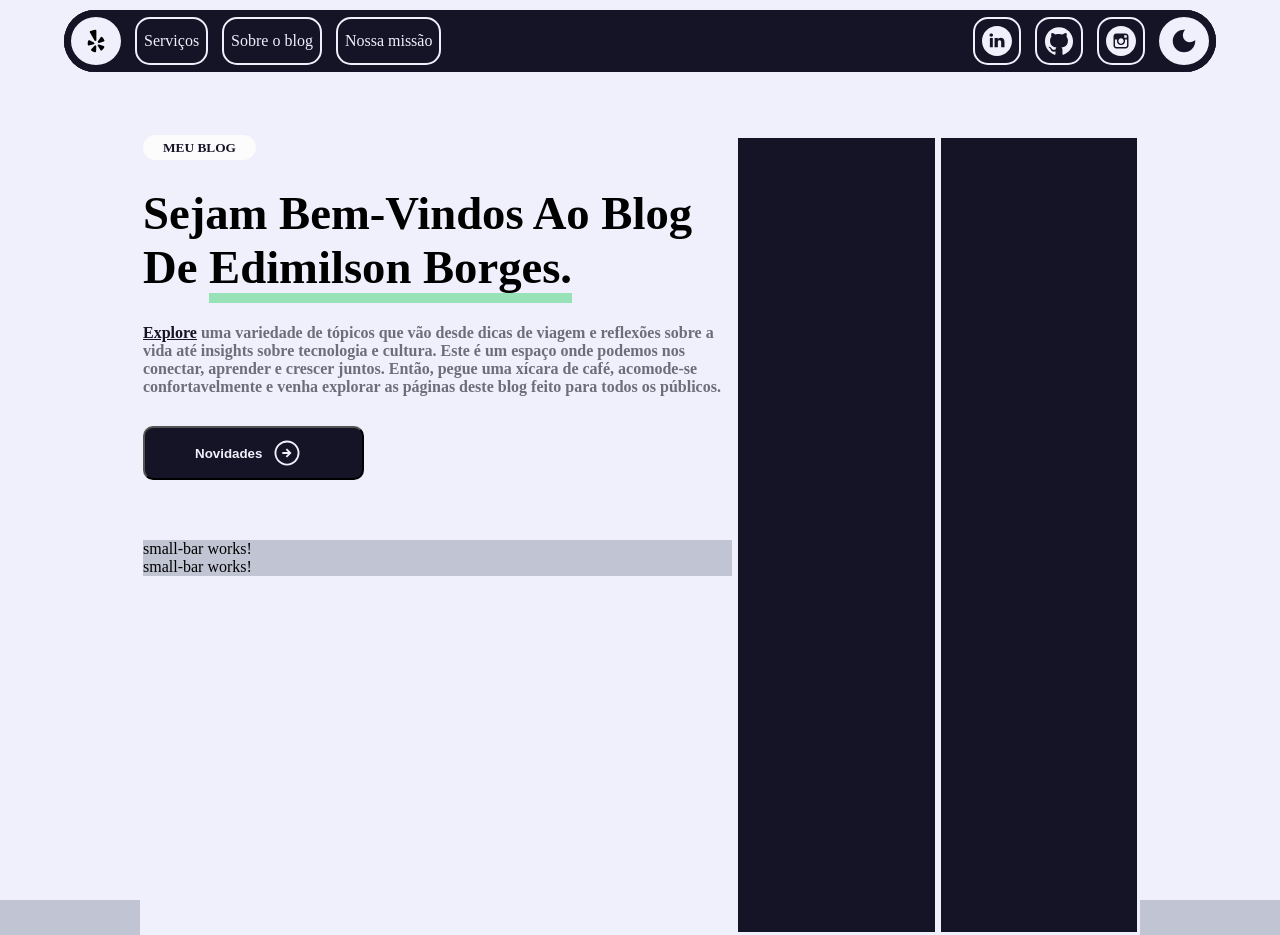
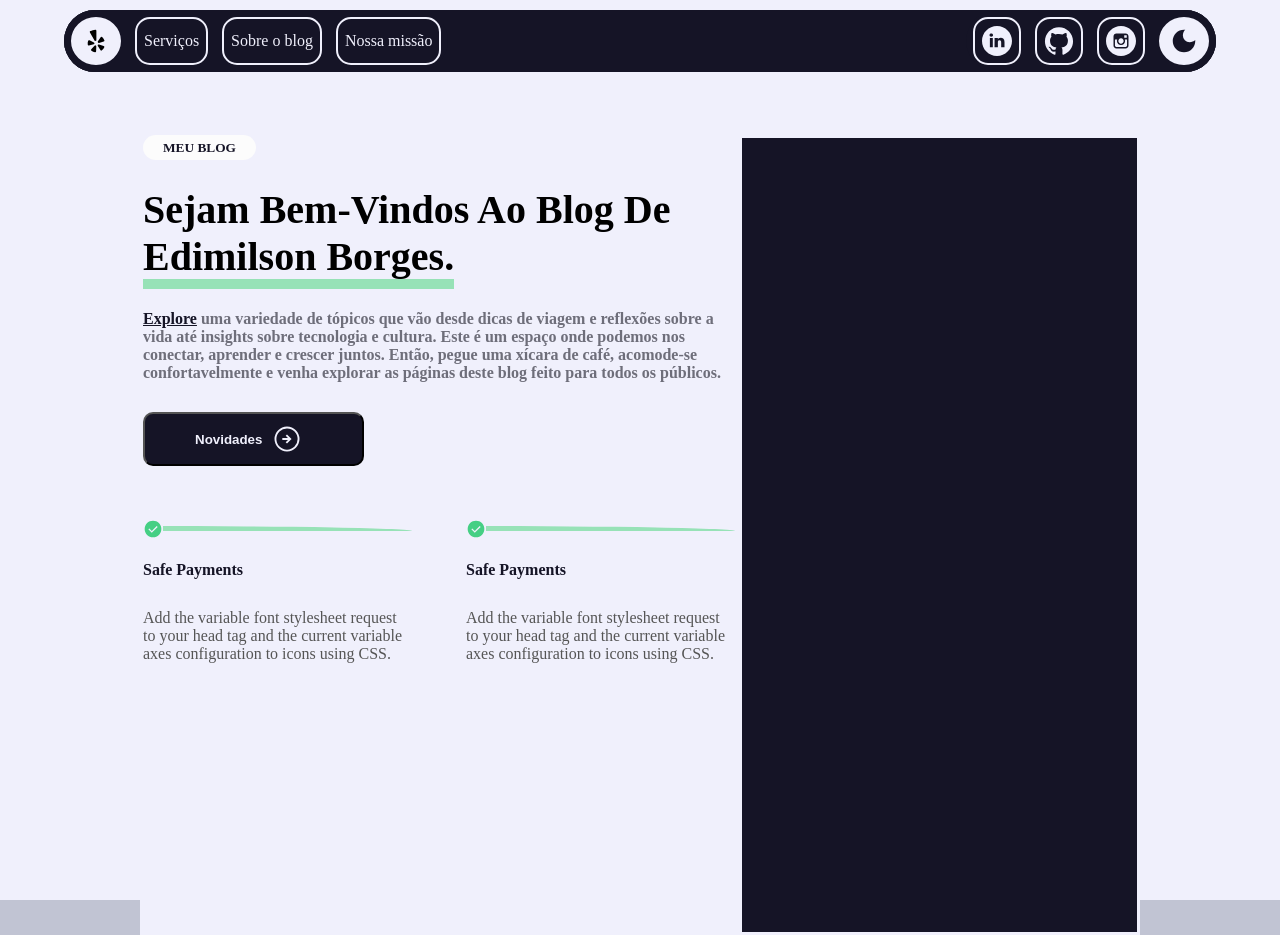
Before and after one commit to EdimilsonBorges/blog-desafio, an Angular app: page / in a window 1280 px wide. Built offline with nearby package versions, Linux system fonts and the light colour scheme.

Commit message:
terminio contents components

```diff
--- a/src/app/components/contents/contents.component.css
+++ b/src/app/components/contents/contents.component.css
@@ -12,7 +12,7 @@ padding: 5px 20px 5px 20px;
 font-size: 10pt;
 }
 h1{
-    font-size: 35pt;
+    font-size: 30pt;
     margin-top: 30px;
     text-transform: capitalize;
 }
--- a/src/app/components/menu/menu.component.css
+++ b/src/app/components/menu/menu.component.css
@@ -2,6 +2,7 @@ header{
     position: fixed;
     width: 100%;
     background-color: #F0F0FC;
+    z-index: 9999;
 
 }
 .nav__menu{
--- a/src/app/components/small-card-rigth/small-card-rigth.component.css
+++ b/src/app/components/small-card-rigth/small-card-rigth.component.css
@@ -0,0 +1,31 @@
+*{
+    background-color: #F0F0FC;
+}
+.division{
+    position: relative;
+    display: flex;
+    flex-direction: row;
+    align-items: center;
+    height: 5px;
+    width: 100%;
+    background-color: #97E2B7;
+    margin-bottom: 30px;
+    margin-right: 100px;
+    border-radius: 0px 100% 0px 0px;
+}
+.division > div{
+    margin-left: 10px;
+}
+.small-card-rigth{
+    width: 21vw;
+    margin-right: 1px;
+}
+header{
+    text-transform: capitalize;
+    font-weight: bold;
+    color: #151426;
+}
+p{
+    margin: 30px 0px 30px 0px;
+    color:#555;
+}
--- a/src/app/components/small-card-rigth/small-card-rigth.component.html
+++ b/src/app/components/small-card-rigth/small-card-rigth.component.html
@@ -1 +1,10 @@
-<p>small-bar works!</p>
+<div class="small-card-rigth">
+    <div class="division">
+        <svg xmlns="http://www.w3.org/2000/svg" height="20" viewBox="0 -960 960 960" width="20"><path fill="#45CF84" d="m421-298 283-283-46-45-237 237-120-120-45 45 165 166Zm59 218q-82 0-155-31.5t-127.5-86Q143-252 111.5-325T80-480q0-83 31.5-156t86-127Q252-817 325-848.5T480-880q83 0 156 31.5T763-763q54 54 85.5 127T880-480q0 82-31.5 155T763-197.5q-54 54.5-127 86T480-80Z"/></svg>
+        <div></div>
+    </div>
+    <header>Safe payments</header>
+    <p>
+        Add the variable font stylesheet request to your head tag and the current variable axes configuration to icons using CSS.
+    </p>
+</div>
--- a/src/app/pages/home/home.component.css
+++ b/src/app/pages/home/home.component.css
@@ -4,7 +4,6 @@
 }
 .container__main{
     margin: 0px auto 0px auto;
-    width: 100%;
     height: 900px;
     padding: 15px;
 }
@@ -21,7 +20,15 @@
     margin: 3px;
 }
 .container__content_rigth{
-    width: 20%;
+    width: 40%;
     margin: 3px;
     background-color: #151426;
 }
+.small-card-rigth{
+    position: relative;
+    display: flex;
+    flex-wrap: wrap;
+    width: 100%;
+    justify-content: space-between;
+
+}
--- a/src/app/pages/home/home.component.html
+++ b/src/app/pages/home/home.component.html
@@ -3,10 +3,13 @@
     <section class="container__content">
         <section class="container__content_main">
             <app-contents></app-contents>
-            <app-small-card-rigth></app-small-card-rigth>
-            <app-small-card-rigth></app-small-card-rigth>
+            <section class="small-card-rigth">
+                <app-small-card-rigth></app-small-card-rigth>
+                <app-small-card-rigth></app-small-card-rigth>
+            </section>
         </section>
-        <section class="container__content_rigth"></section>
-        <section class="container__content_rigth"></section>
+        <section class="container__content_rigth">
+
+        </section>
     </section>
 </section>
```
